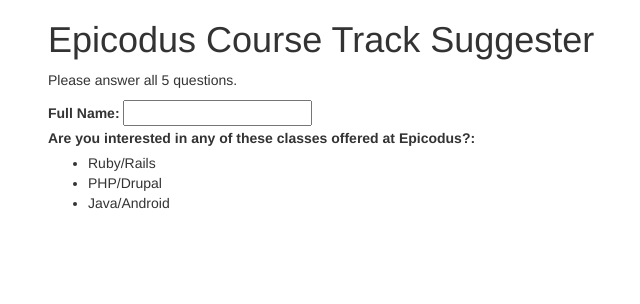
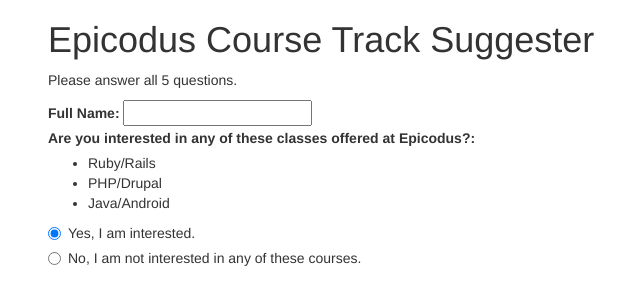
Before and after one commit to jiwonk42/track-suggester, a plain HTML site: page index.html in a window 1280 px wide. Shown: the whole page, without its empty margins (22-662 px from the left). Drawn offline with nearby package versions, Linux system fonts and the light colour scheme.

Commit message:
add two radio buttons for the second question asking if they would be interested in taking courses or not

```diff
--- a/index.html
+++ b/index.html
@@ -27,8 +27,23 @@
             <li>PHP/Drupal</li>
             <li>Java/Android</li>
           </ul>
+          <div class="radio">
+            <label>
+              <input type="radio" name="interest" value="yes" checked>
+              Yes, I am interested.
+            </label>
+          </div>
+          <div class="radio">
+            <label>
+              <input type="radio" name="interest" value="no">
+              No, I am not interested in any of these courses.
+            </label>
+          </div>
         </div>
 
+        <div class="">
+
+        </div>
 
       </form>
 
```
